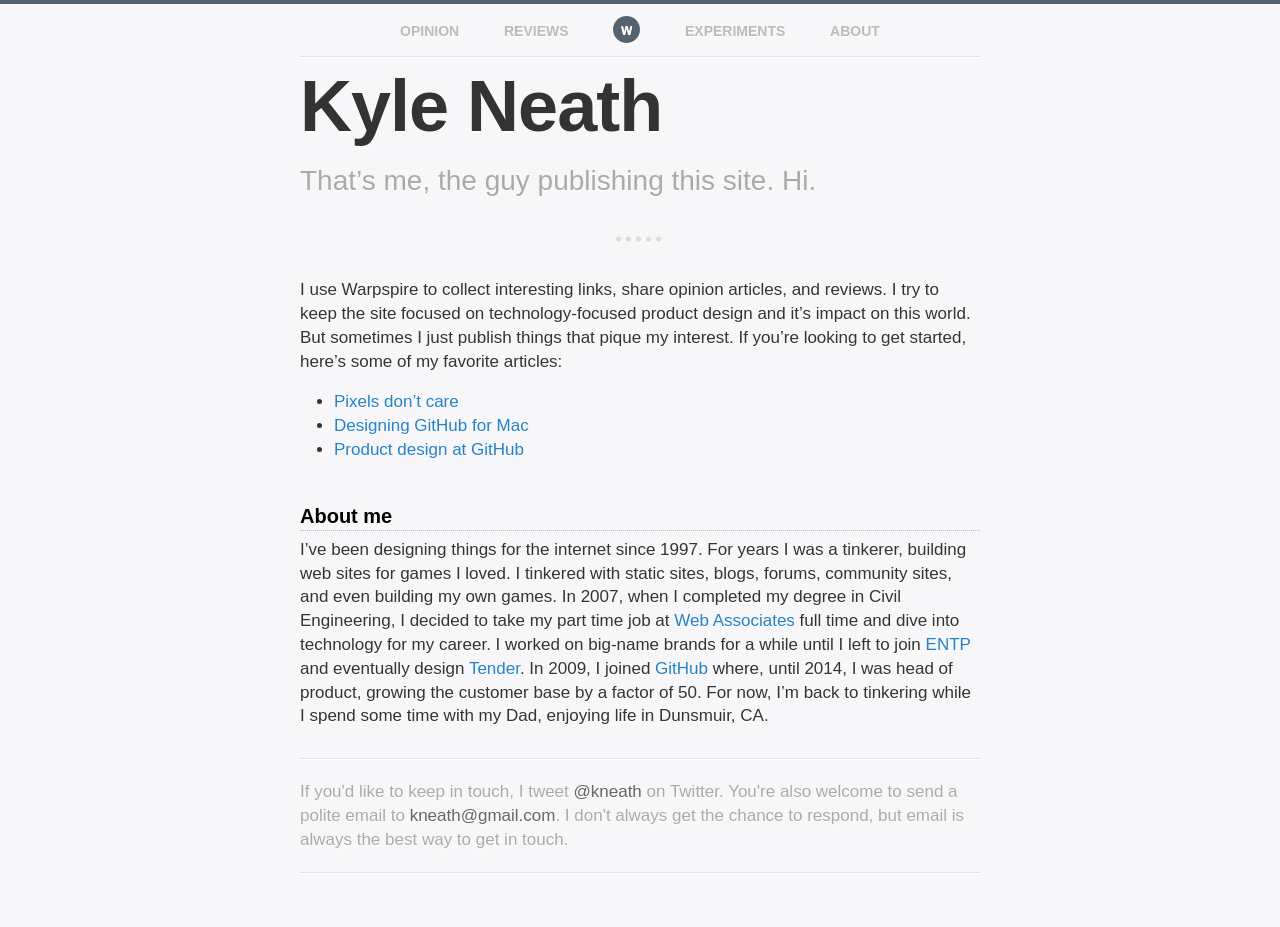
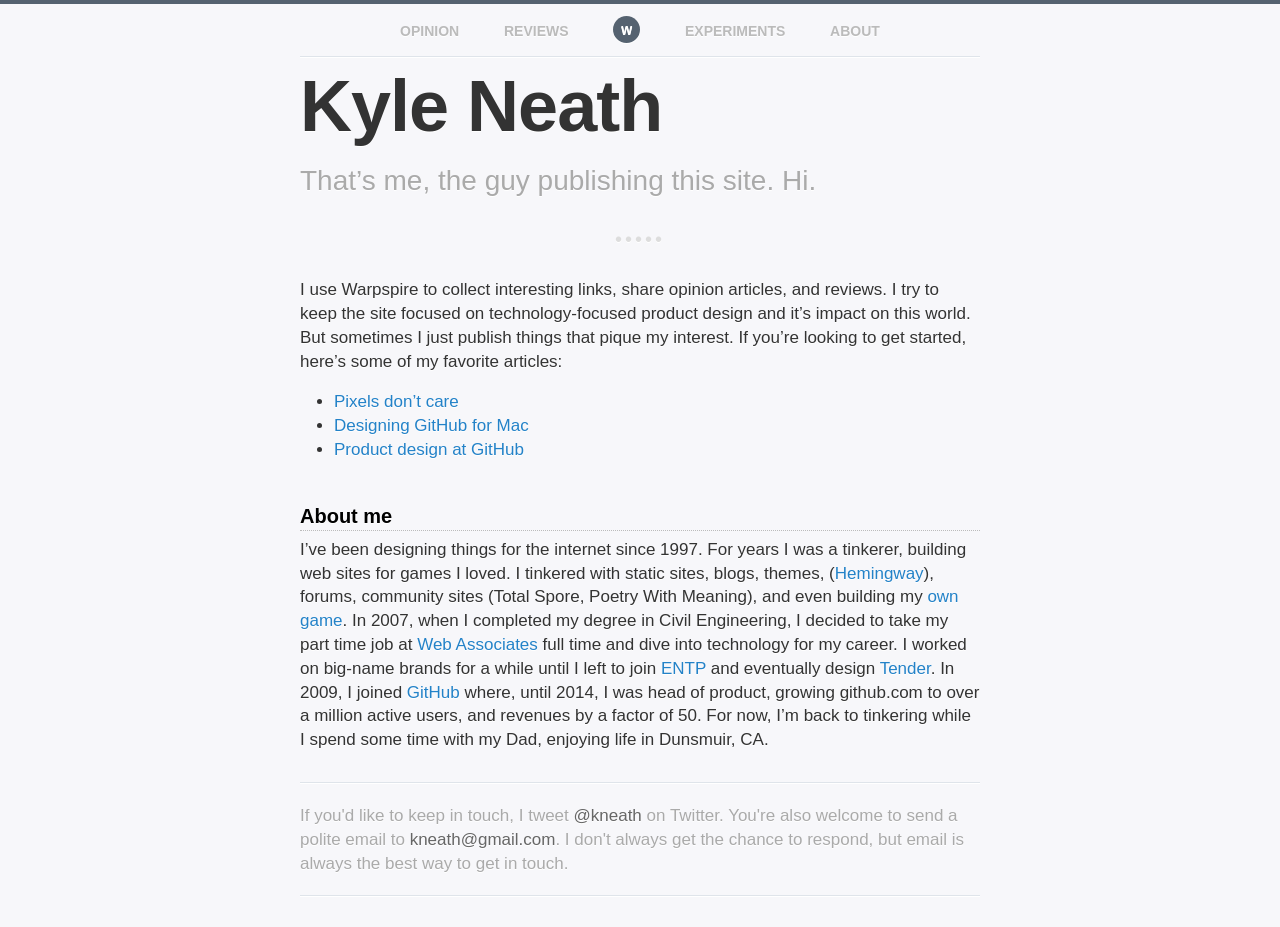
Before and after one commit to kneath/kneath.github.com, a Jekyll site: the page built from about/index.md, in a window 1280 px wide. Built offline with Jekyll 4.4.1, drawn with Linux system fonts in a browser that asks for light colours; Markdown is read by kramdown in place of the engine named in the settings; comment, search, counter and statistics services are not loaded; before the commit the page ends 904 px from its top, so only the background shows below that.

Commit message:
Details and links

```diff
--- a/about/index.md
+++ b/about/index.md
@@ -21,10 +21,10 @@ I use Warpspire to collect interesting links, share opinion articles, and review
 ## About me
 
 I've been designing things for the internet since 1997.
-For years I was a tinkerer, building web sites for games I loved. I tinkered with static sites, blogs, forums, community sites, and even building my own games.
+For years I was a tinkerer, building web sites for games I loved. I tinkered with static sites, blogs, themes, ([Hemingway](https://github.com/kneath/hemingway)), forums, community sites (Total Spore, Poetry With Meaning), and even building my [own game](https://github.com/kneath/nightfire).
 In 2007, when I completed my degree in Civil Engineering, I decided to take my part time job at [Web Associates](http://en.wikipedia.org/wiki/LEVEL_Studios) full time and dive into technology for my career.
 I worked on big-name brands for a while until I left to join [ENTP](http://entp.com/) and eventually design [Tender](http://tenderapp.com/).
-In 2009, I joined [GitHub](https://github.com) where, until 2014, I was head of product, growing the customer base by a factor of 50.
+In 2009, I joined [GitHub](https://github.com) where, until 2014, I was head of product, growing github.com to over a million active users, and revenues by a factor of 50.
 For now, I'm back to tinkering while I spend some time with my Dad, enjoying life in Dunsmuir, CA.
 
 <div class="keep-in-touch">
```
